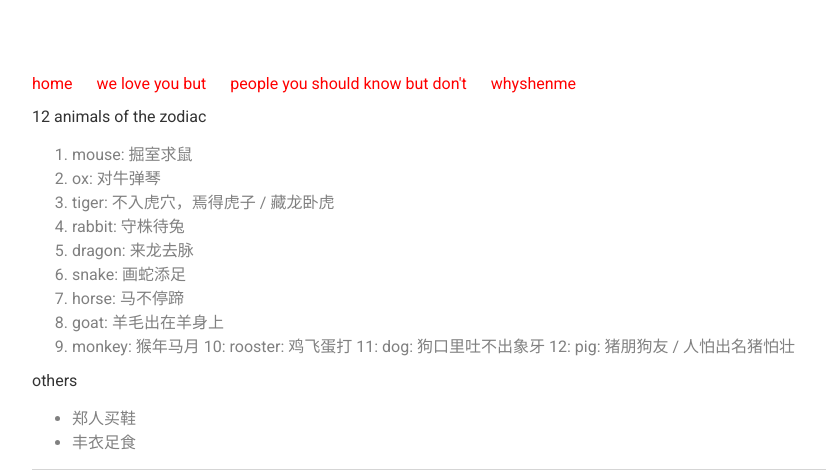
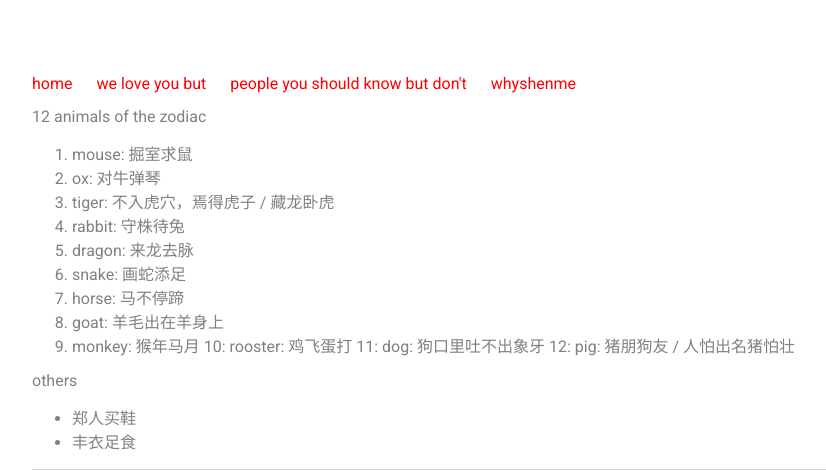
Before and after one commit to c1ndygao/cindygao.com, a Jekyll site: the page built from whyshenme.md, in a window 1280 px wide. Shown: the part 202-677 px from the top of the page, without its empty margins (168-994 px from the left). Built offline with Jekyll 4.4.1, drawn with Linux system fonts in a browser that asks for light colours.

Commit message:
Update main.css

```diff
--- a/css/main.css
+++ b/css/main.css
@@ -13,7 +13,7 @@
 }
 a {
     text-decoration: none;
-    color: #999;
+    color: grey;
 }
 h1 {
     font-size: 2em;
@@ -22,7 +22,7 @@
 p {
     font-size: 1em;
     line-height: 1em;
-    color: #333;
+    color: grey;
 }
 footer {
     border-top: 1px solid #d5d5d5;
```
